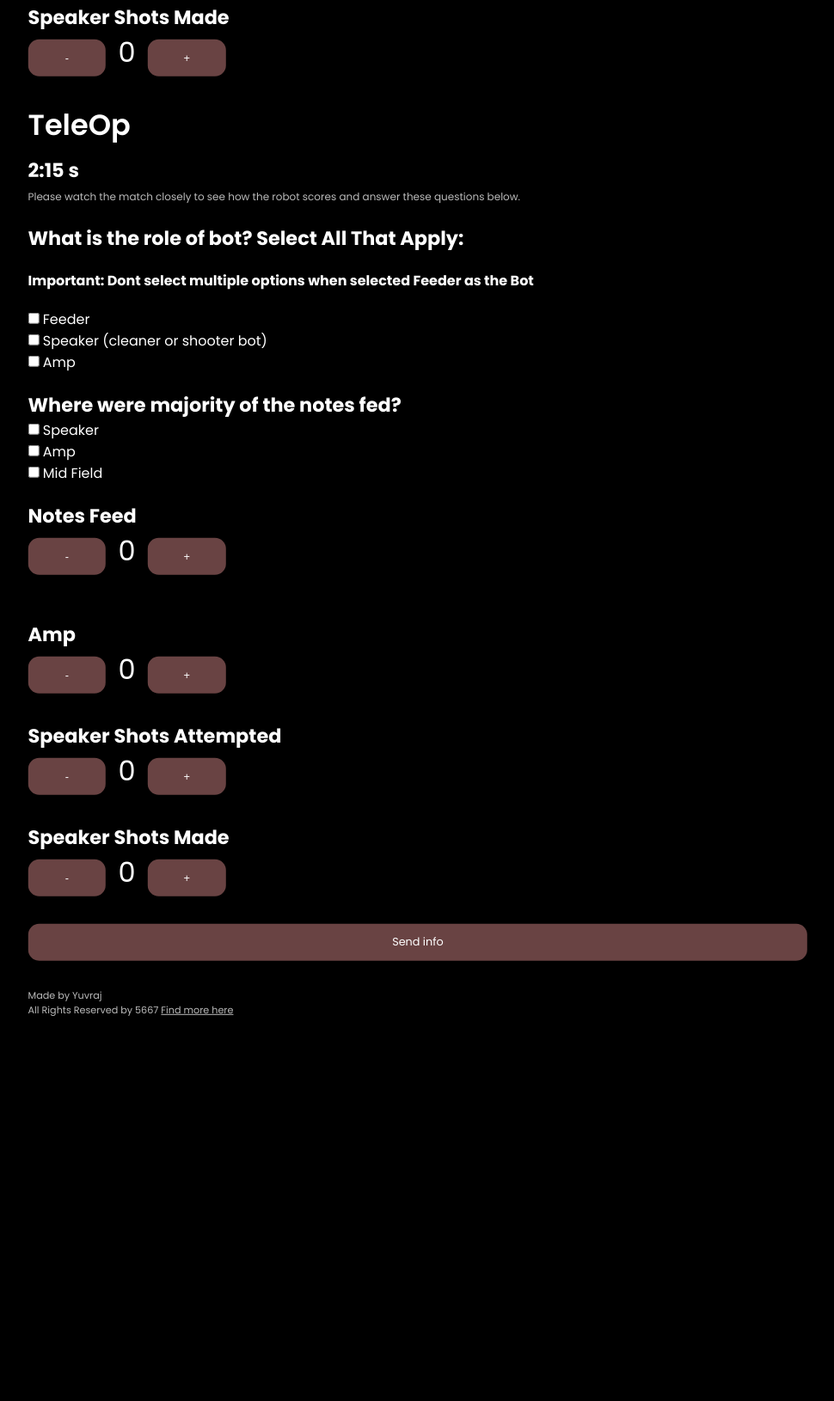
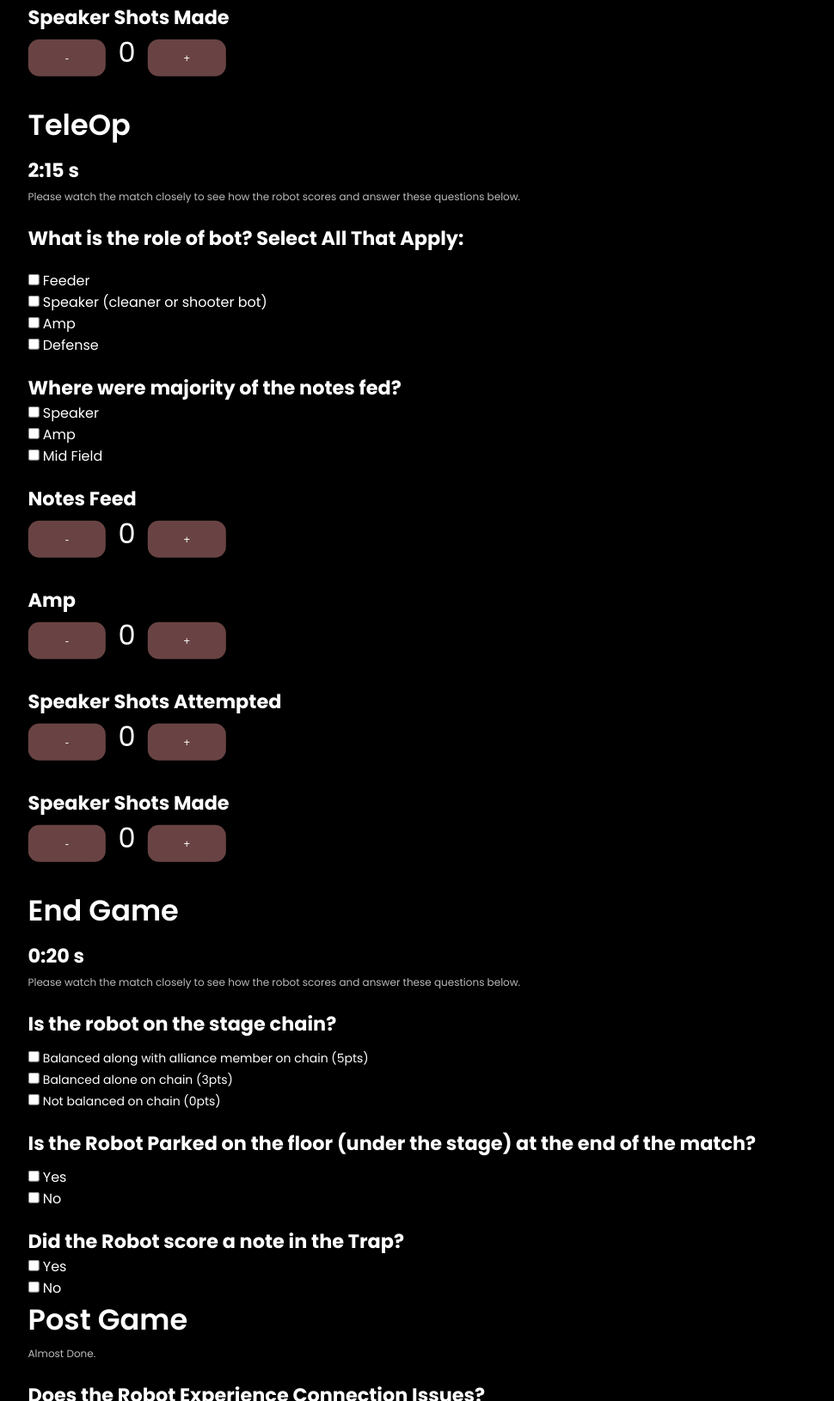
Before and after one commit to Yuvi-raj-P/ScoutingFRC-Bot, a plain HTML site: page HomePage.html in a window 1280 px wide. Shown: the part 1170-2800 px from the top of the page at 86% size, without its empty margins (178-1148 px from the left). Before the commit the page ends 2354 px from the top, so only its background shows below. Drawn offline with Linux system fonts and the light colour scheme.

Commit message:
Update HomePage.html

```diff
--- a/HomePage.html
+++ b/HomePage.html
@@ -13,6 +13,13 @@
   <main>
     <div class="box">
       <div class="inner-box">
+        <div id="finished-screen" style="display: none; position: fixed; top: 0; left: 0; width: 100%; height: 100%; background: rgba(0, 0, 0, 1); color: white; display: flex; flex-direction: column; justify-content: center; align-items: center; z-index: 9999;">
+          <h1 id="finished-text">Great job</h1>
+          <h6 style="color: #bababa; font-weight: 40; font-size: 0.75rem; display: inline; margin-left: 3%; margin-top: 10%;">Ready for another one?</h6>
+        <button style="background: white; border: none; border-radius: 50%; width: 50px; height: 50px; display: flex; justify-content: center; align-items: center; margin-top: 20px;">
+          <img src="arrow.png" alt="Arrow" style="width: 20px; height: 20px;">
+        </button>
+        </div>
         <div class="forms-wrap">
 
             <div style="margin-top: 20px;"></div>
@@ -47,7 +54,7 @@
               <div style="margin-top: 20px;"></div>
 
 
-              <h6>Please click start when a hear countdown. Reload the page when mistakely clicked the button.</h6>
+              <h6>Please click start when you hear countdown. Reload the page when mistakely clicked the button.</h6>
               <div style="margin-top: 20px;"></div>
               <button id="start-btn" class="start-btn" style="font-family: 'Poppins', sans-serif;">Start</button>
 
@@ -64,7 +71,7 @@
               <canvas id="drawing-canvas"></canvas>
               <div style="margin-top: 20px;"></div>
               <button class="autoimg-btn" id="undo-btn" style="font-family: 'Poppins', sans-serif;">Undo</button>
-              <button class="autoimg-btn" id="export-btn" style="font-family: 'Poppins', sans-serif;">Submit</button>
+
 
               <h3 style="color: white; font-size: 1.4rem;" id="timer">Amp</h3>
               <button id="minus-btn" class="plusmi-btn">-</button>
@@ -97,25 +104,33 @@
 
               <h3 style="color: white; font-size: 1.4rem;">What is the role of bot? Select All That Apply:</h3>
               <div style="margin-top: 20px;"></div>
-              <h4 style="color: white;">Important: Dont select multiple options when selected Feeder as the Bot</h4>
-              <div style="margin-top: 20px;"></div>
+
+
               <input type="checkbox" id="option1" name="option1" value="option1">
               <label for="option1" style="color: white;">Feeder</label><br>
               <input type="checkbox" id="option2" name="option2" value="option2">
               <label for="option2" style="color: white;">Speaker (cleaner or shooter bot)</label><br>
               <input type="checkbox" id="option3" name="option3" value="option3">
               <label for="option3" style="color: white;">Amp</label><br>
+              <input type="checkbox" id="option4" name="option4" value="option4">
+              <label for="option4" style="color: white;">Defense</label><br>
 
               <div id="feederOptions" style="margin-top: 20px;">
                 <h3 style="color: white; font-size: 1.4rem;">Where were majority of the notes fed? </h3>
-                <input type="checkbox" id="option4" name="option4" value="option4">
-                <label for="option4" style="color: white;">Speaker</label><br>
+                <input type="checkbox" id="option5" name="option5" value="option5">
+                <label for="option5" style="color: white;">Speaker</label><br>
 
-                <input type="checkbox" id="option5" name="option5" value="option5">
-                <label for="option5" style="color: white;">Amp</label><br>
                 <input type="checkbox" id="option6" name="option6" value="option6">
-                <label for="option6" style="color: white;">Mid Field</label><br>
+                <label for="option6" style="color: white;">Amp</label><br>
+                <input type="checkbox" id="option7" name="option7" value="option7">
+                <label for="option7" style="color: white;">Mid Field</label><br>
 
+                <div style="margin-top: 20px;"></div>
+
+
+              </div>
+
+              <div id="speakerOptions">
                 <div style="margin-top: 20px;"></div>
                 <h3 style="color: white; font-size: 1.4rem;">Notes Feed</h3>
                 <button id="Ateleminus-btn" class="plusmi-btn">-</button>
@@ -124,11 +139,6 @@
                 <span id="Atelevalue"
                   style=" margin-left: 10px; margin-right: 10px; font-family: 'Poppins', sans-serif; color: white; font-size: 2rem;">0</span>
                 <button id="Ateleplus-btn" class="plusmi-btn">+</button>
-
-              </div>
-
-              <div id="speakerOptions">
-                <div style="margin-top: 20px;"></div>
 
                 <h3 style="color: white; font-size: 1.4rem;">Amp</h3>
                 <button id="Asteleminus-btn" class="plusmi-btn">-</button>
@@ -154,6 +164,55 @@
 
 
             </div>
+            <div id="screen4" class="heading">
+              <h2>End Game</h2>
+              <div style="margin-top: 10px;"></div>
+              <h3 style="color: white; font-size: 1.4rem;" id="timer3">0:20 s</h3>
+              <h6>Please watch the match closely to see how the robot scores and answer these questions below.</h6>
+              <div style="margin-top: 20px;"></div>
+
+              <h3 style="color: white; font-size: 1.4rem;">Is the robot on the stage chain?</h3>
+              <div style="margin-top: 10px;"></div>
+              <input type="checkbox" id="option8" name="option8" value="option8">
+              <label for="option8" style="font-size: 14px; color: white;">Balanced along with alliance member on chain (5pts)</label><br>
+              <input type="checkbox" id="option9" name="option9" value="option9">
+              <label for="option9" style="font-size: 14px; color: white;">Balanced alone on chain (3pts)</label><br>
+
+              <input type="checkbox" id="option91" name="option91" value="option91">
+              <label for="option91" style="font-size: 14px; color: white;">Not balanced on chain (0pts)</label><br>
+              <div style="margin-top: 20px;"></div>
+              <h3 style="color: white; font-size: 1.4rem;">Is the Robot Parked on the floor (under the stage) at the end of the match?</h3>
+              <div style="margin-top: 10px;"></div>
+              <input type="checkbox" id="option10" name="option10" value="option10">
+              <label for="option10" style="color: white;">Yes</label><br>
+              <input type="checkbox" id="option11" name="option11" value="option11">
+              <label for="option11" style="color: white;">No</label><br>
+
+              <div style="margin-top: 20px;"></div>
+              <h3 style="color: white; font-size: 1.4rem;">Did the Robot score a note in the Trap?</h3>
+              <input type="checkbox" id="option12" name="option12" value="option12">
+              <label for="option12" style="color: white;">Yes</label><br>
+              <input type="checkbox" id="option13" name="option13" value="option13">
+              <label for="option13" style="color: white;">No</label><br>
+
+
+            </div>
+            <div id="PostGame" class="heading">
+              <h2 style="color: white;">Post Game</h2>
+
+              <h6>Almost Done.</h6>
+              <div style="margin-top: 20px;"></div>
+
+              <h3 style="color: white; font-size: 1.4rem;">Does the Robot Experience Connection Issues?</h3>
+              <input type="checkbox" id="option82" name="option82" value="option82">
+              <label for="option82" style="color: white;">Yes (More than half of match)</label><br>
+              <input type="checkbox" id="option92" name="option92" value="option92">
+              <label for="option92" style="color: white;">Yes (Less than half of match)</label><br>
+
+              <input type="checkbox" id="option93" name="option93" value="option93">
+              <label for="option93" style="color: white;">No</label><br>
+
+            </div>
 
             <button id="finish-btn" class="finish-btn" style="font-family: 'Poppins', sans-serif;">Send info</button>
 
@@ -162,7 +221,7 @@
 
             </p>
             <p class="text">
-              All Rights Reserved by 5667 <a href="#">Find more here</a>
+              All Rights Reserved by 5667 <a target="_blank" href="https://github.com/NAHSRobotics-Team5667">Find more</a>
 
             </p>
           </div>
@@ -170,6 +229,7 @@
 
 
       </div>
+
   </main>
 
   <!-- Javascript file -->
```
